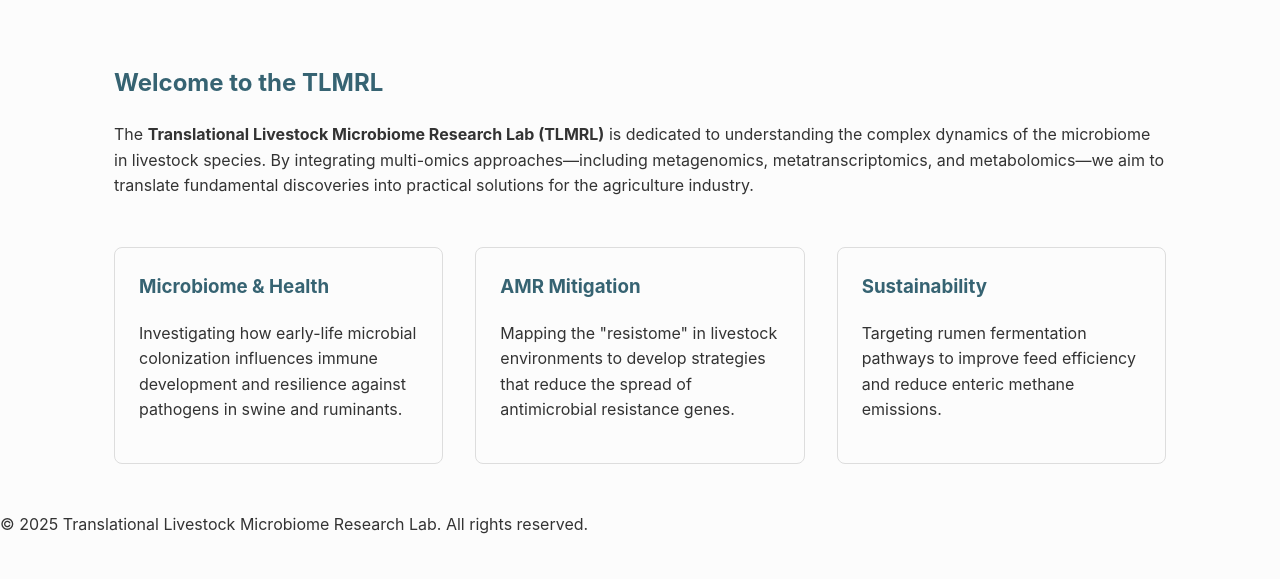
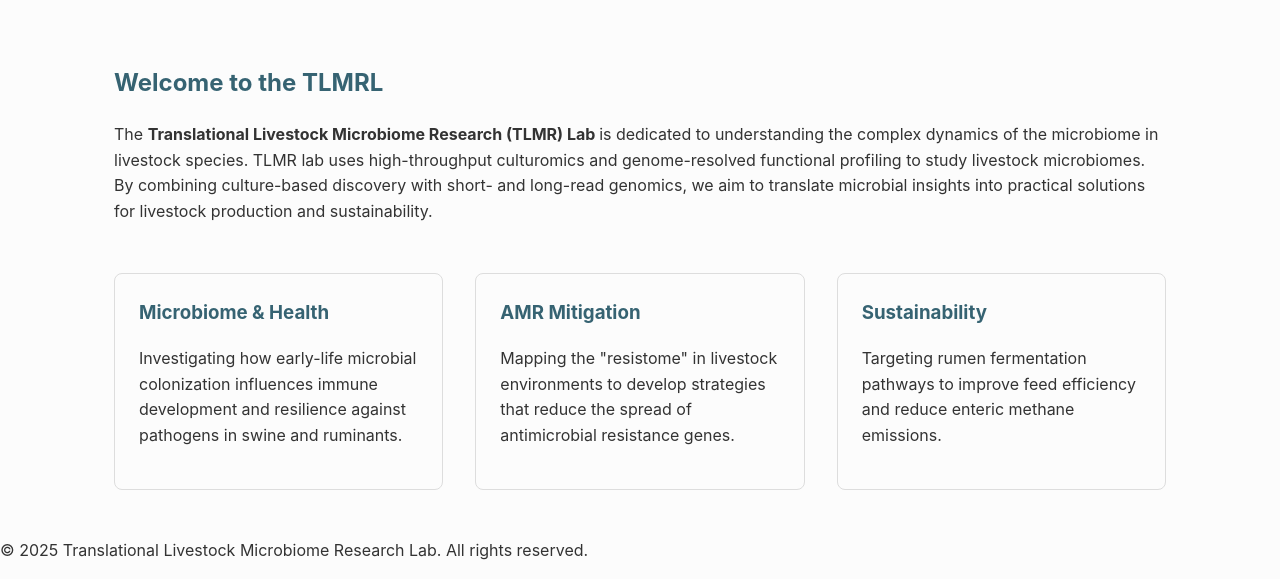
Before and after one commit to TLMicrobiomeLab/tlmicrobiomelab.github.io, a Jekyll site: the page built from index.md, in a window 1280 px wide. Shown: the part 703-1282 px from the top of the page. Built offline with Jekyll 4.4.1, drawn with Linux system fonts in a browser that asks for light colours; before the commit the page ends 1257 px from its top, so only the background shows below that.

Commit message:
Update index.md

```diff
--- a/index.md
+++ b/index.md
@@ -24,8 +24,7 @@ permalink: /
 <div class="content-wrapper">
     <h2>Welcome to the TLMRL</h2>
     <p>
-        The <strong>Translational Livestock Microbiome Research Lab (TLMRL)</strong> is dedicated to understanding the complex dynamics of the microbiome in livestock species.
-        By integrating multi-omics approaches—including metagenomics, metatranscriptomics, and metabolomics—we aim to translate fundamental discoveries into practical solutions for the agriculture industry.
+        The <strong>Translational Livestock Microbiome Research (TLMR) Lab </strong> is dedicated to understanding the complex dynamics of the microbiome in livestock species. TLMR lab uses high-throughput culturomics and genome-resolved functional profiling to study livestock microbiomes. By combining culture-based discovery with short- and long-read genomics, we aim to translate microbial insights into practical solutions for livestock production and sustainability.
     </p>
 
     <div style="display: grid; grid-template-columns: repeat(auto-fit, minmax(300px, 1fr)); gap: 2rem; margin-top: 3rem;">
```
